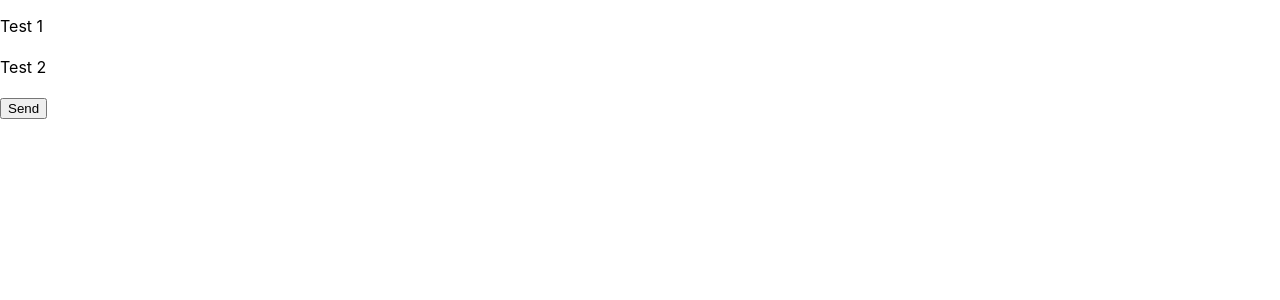
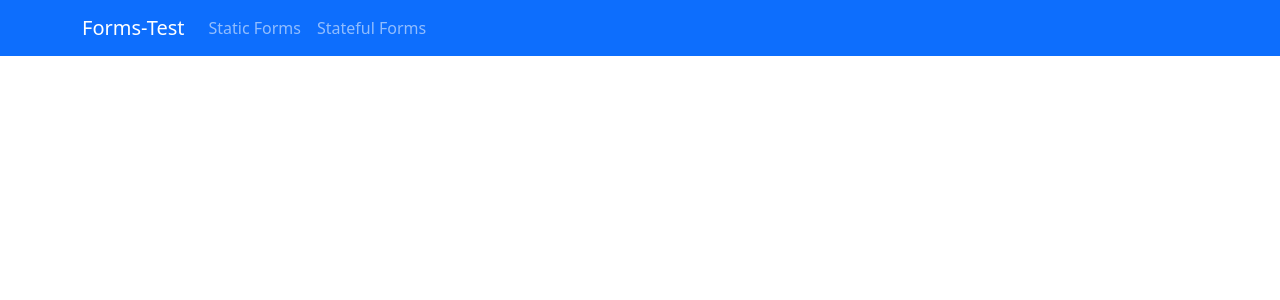
Before and after one commit to DevusYt/netlify-forms-example, a React (Create React App) app: page /stateful in a window 1280 px wide. Shown: the top 300 px of the page. Built offline with nearby package versions, Linux system fonts and the light colour scheme.

Commit message:
created short nav

```diff
--- a/package.json
+++ b/package.json
@@ -6,9 +6,12 @@
     "@testing-library/jest-dom": "^5.16.5",
     "@testing-library/react": "^13.4.0",
     "@testing-library/user-event": "^13.5.0",
+    "bootstrap": "^5.2.3",
     "react": "^18.2.0",
+    "react-bootstrap": "^2.7.2",
     "react-dom": "^18.2.0",
     "react-netlify-forms": "^1.3.3",
+    "react-router-dom": "^6.9.0",
     "react-scripts": "5.0.1",
     "web-vitals": "^2.1.4"
   },
--- a/src/App.jsx
+++ b/src/App.jsx
@@ -1,6 +1,8 @@
 import './App.css';
 
 import React from 'react'
+import MyNav from './MyNav';
+import Button from 'react-bootstrap/Button';
 
 
 //import { NetlifyForm, Honeypot } from 'react-netlify-forms'
@@ -8,6 +10,8 @@ import React from 'react'
 function App() {
   return (
     <div>
+      <MyNav />
+
       <form name="Netlify Example Forms" netlify>
         <p>
           <label>Test 1
@@ -20,7 +24,7 @@ function App() {
           </label>
         </p>
         <p>
-          <button type="submit">Send</button>
+          <Button variant="outline-primary" type="submit">Primary</Button>{' '}
         </p>
       </form>
     </div>
--- /dev/null
+++ b/src/MyNav.jsx
@@ -0,0 +1,19 @@
+import React from 'react'
+
+import Container from 'react-bootstrap/Container';
+import Nav from 'react-bootstrap/Nav';
+import Navbar from 'react-bootstrap/Navbar';
+
+export default function MyNav() {
+    return (
+        <Navbar bg="primary" variant="dark">
+            <Container>
+                <Navbar.Brand href="#home">Forms-Test</Navbar.Brand>
+                <Nav className="me-auto">
+                    <Nav.Link href="/">Static Forms</Nav.Link>
+                    <Nav.Link href="stateful">Stateful Forms</Nav.Link>
+                </Nav>
+            </Container>
+        </Navbar>
+    )
+}
--- /dev/null
+++ b/src/Stateful.jsx
@@ -0,0 +1,11 @@
+import React from 'react'
+import MyNav from './MyNav'
+
+export default function Stateful() {
+    return (
+        <>
+            <MyNav />
+
+        </>
+    )
+}
--- a/src/index.js
+++ b/src/index.js
@@ -1,14 +1,24 @@
 import React from 'react';
 import ReactDOM from 'react-dom/client';
 import './index.css';
+import reportWebVitals from './reportWebVitals';
+import { BrowserRouter, Routes, Route } from 'react-router-dom';
+
+import 'bootstrap/dist/css/bootstrap.min.css';
+
+import Stateful from './Stateful';
 import App from './App';
-import reportWebVitals from './reportWebVitals';
 
 const root = ReactDOM.createRoot(document.getElementById('root'));
 root.render(
-  <React.StrictMode>
-    <App />
-  </React.StrictMode>
+  <BrowserRouter>
+    <Routes>
+
+      <Route index path='/' element={<App />} />
+      <Route path='/stateful' element={<Stateful />} />
+
+    </Routes>
+  </BrowserRouter>
 );
 
 reportWebVitals();
```
Also changed, not shown: 1 other file (tests, documents, lock files or other folders).
